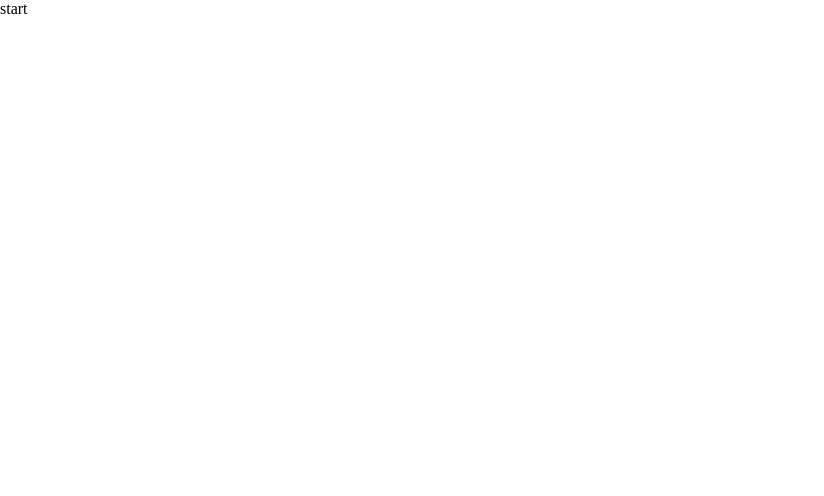
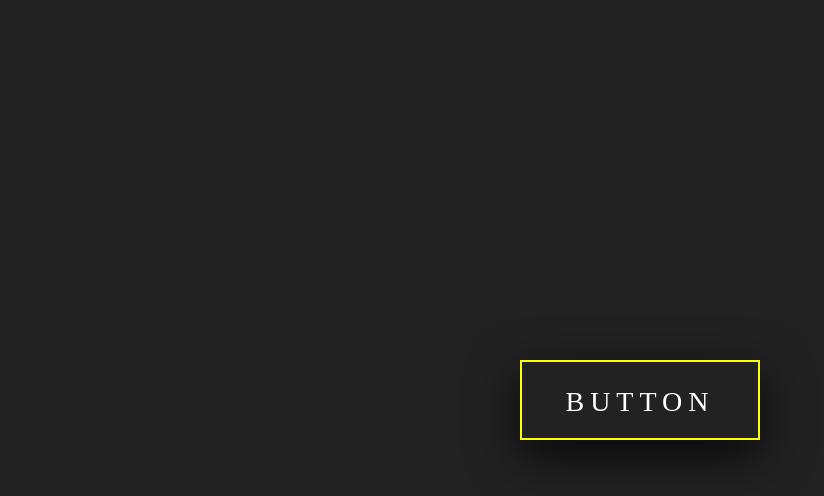
Before and after one commit to freetimezp/usefull-things-362-terminal, a plain HTML site: page index.html in a window 1280 px wide. Shown: the whole page, without its empty margins (0-824 px from the left). Drawn offline with Linux system fonts and the light colour scheme.

Commit message:
02. usefull-things-362-btn. UI. Hover btn.

```diff
--- a/assets/css/style.css
+++ b/assets/css/style.css
@@ -9,3 +9,61 @@
 a {
     text-decoration: none;
 }
+
+body {
+    background: #222222;
+}
+
+a {
+    position: absolute;
+    top: 50%;
+    left: 50%;
+    transform: translate(-50%, -50%);
+    transition: transform 0.5s ease-in-out;
+    width: 240px;
+    height: 80px;
+    line-height: 80px;
+    color: transparent;
+    text-align: center;
+    text-transform: uppercase;
+    letter-spacing: 6px;
+    font-size: 28px;
+    background: #ff0;
+    border: 2px solid #ff0;
+    box-shadow: 0 15px 50px rgba(0, 0, 0, 0.8);
+    overflow: hidden;
+}
+
+a::before {
+    content: attr(data-title);
+    position: absolute;
+    top: 0;
+    left: 0;
+    background: #222222;
+    color: #fff;
+    width: 100%;
+    height: 100%;
+    transition: 0.5s;
+}
+
+a::after {
+    content: attr(data-title);
+    position: absolute;
+    top: 100%;
+    left: -100%;
+    background: #222222;
+    color: #fff;
+    width: 100%;
+    height: 100%;
+    transition: 0.5s;
+}
+
+a:hover::before {
+    top: -100%;
+    left: 100%;
+}
+
+a:hover::after {
+    top: 0;
+    left: 0;
+}
--- a/index.html
+++ b/index.html
@@ -1,18 +1,16 @@
 <!DOCTYPE html>
 <html lang="en">
-
     <head>
-    <meta charset="UTF-8">
+        <meta charset="UTF-8" />
         <meta http-equiv="X-UA-Compatible" content="IE=edge" />
-    <meta name="viewport" content="width=device-width, initial-scale=1.0">
-    <link rel="stylesheet" href="./assets/css/style.css">
+        <meta name="viewport" content="width=device-width, initial-scale=1.0" />
+        <link rel="stylesheet" href="./assets/css/style.css" />
         <title>Project</title>
     </head>
 
     <body>
-    start
+        <a href="#" class="btn" data-title="Button">Button</a>
 
         <script src="./assets/js/main.js"></script>
     </body>
-
 </html>
```
Lines whose indentation alone changed are shown as unchanged.
